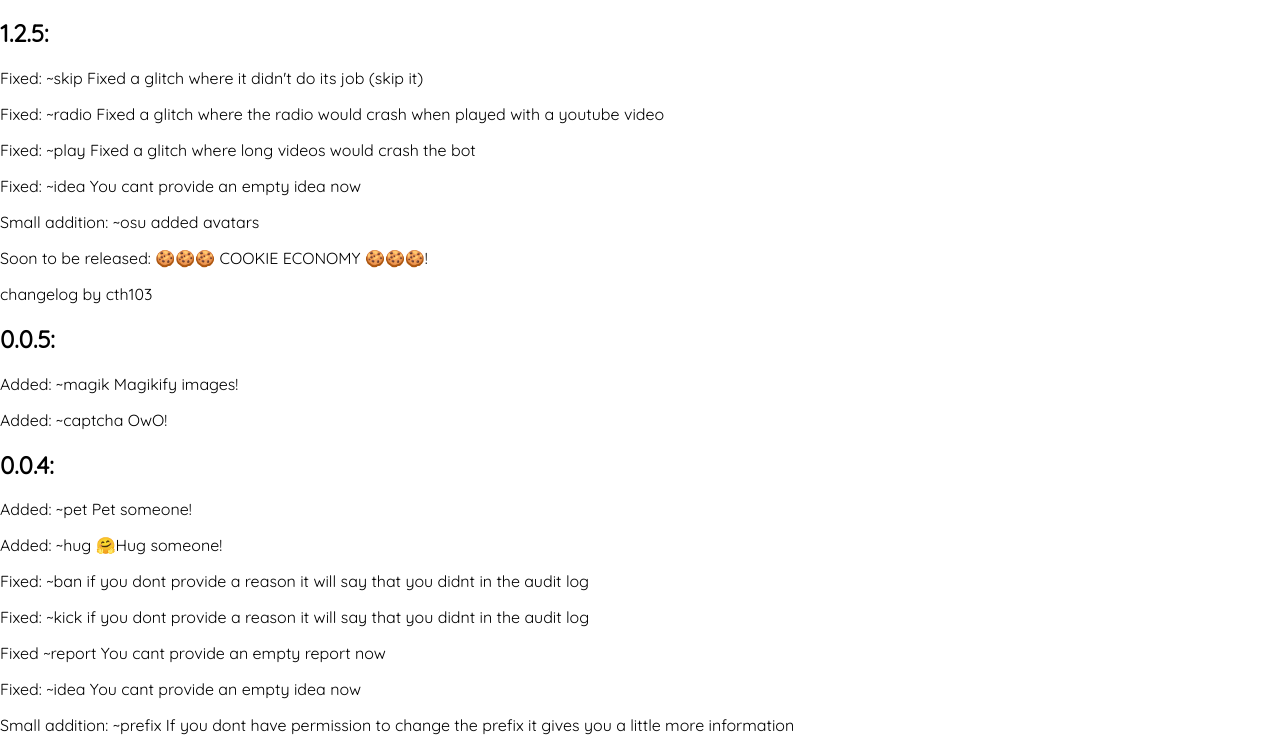
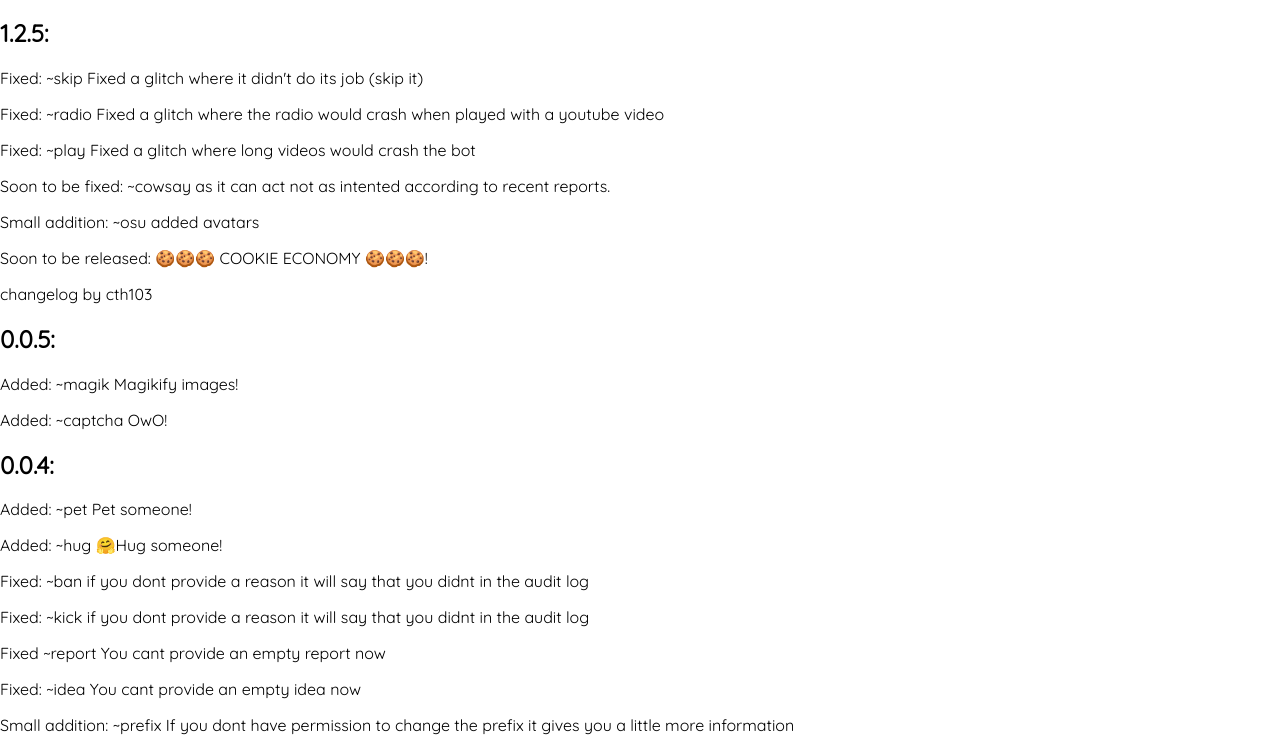
Before and after one commit to jiktim/Nep, a plain HTML site: page changelog.html in a window 1280 px wide. Shown: the part 70-808 px from the top of the page. Drawn offline with Linux system fonts and the light colour scheme.

Commit message:
Update changelog.html

```diff
--- a/changelog.html
+++ b/changelog.html
@@ -27,7 +27,7 @@
         <p>Fixed: ~skip Fixed a glitch where it didn't do its job (skip it)</p>
         <p>Fixed: ~radio Fixed a glitch where the radio would crash when played with a youtube video</p>
 <p>Fixed: ~play Fixed a glitch where long videos would crash the bot</p>
-<p>Fixed: ~idea You cant provide an empty idea now</p>
+<p>Soon to be fixed: ~cowsay as it can act not as intented according to recent reports.</p>
      <p>Small addition: ~osu added avatars </p>
      <p>Soon to be released: 🍪🍪🍪 COOKIE ECONOMY 🍪🍪🍪!</p>
         <p> changelog by cth103 </p>
```
